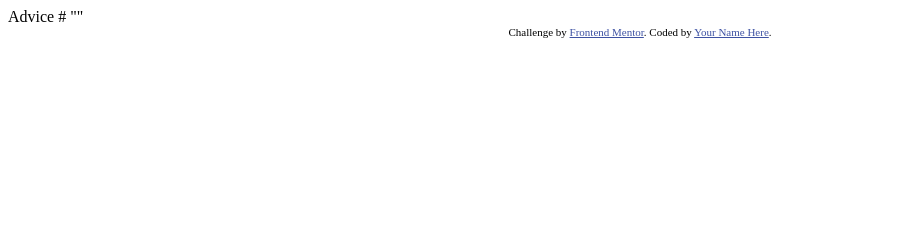
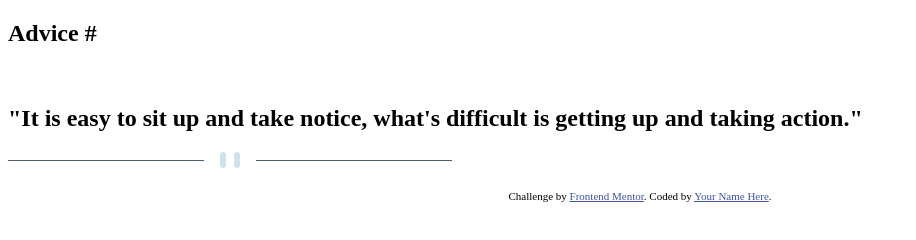
Before and after one commit to GersonADS/Advice-generator-app, a plain HTML site: page index.html in a window 1280 px wide. Shown: the whole page, without its empty margins (0-916 px from the left). Drawn offline with Linux system fonts and the light colour scheme.

Commit message:
html finished

```diff
--- a/index.html
+++ b/index.html
@@ -16,11 +16,21 @@
   </style>
 </head>
 <body>
-
-  Advice #<!-- Advice ID goes here -->
-
-  "<!-- Advice text goes here -->"
-
+<div class="posicionamento">
+    <div class="principal">
+        <header>
+              <h2>Advice #</h2><!-- Advice ID goes here -->
+          </header>
+          <section class="conteudo">
+                  <img src="" alt="">
+                        <h1>"It is easy to sit up and take notice, what's difficult is getting up and taking action."</h1>
+                    <img src="images/pattern-divider-desktop.svg" alt="">
+          </section>
+          <footer>
+            <img src="images/" alt="">
+          </footer>
+    </div>
+</div>
   <div class="attribution">
     Challenge by <a href="https://www.frontendmentor.io?ref=challenge" target="_blank">Frontend Mentor</a>.
     Coded by <a href="#">Your Name Here</a>.
```
